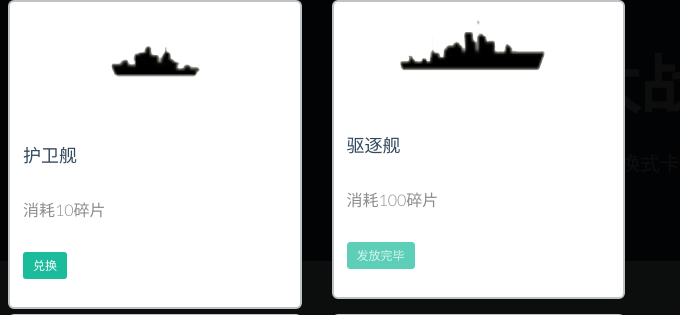
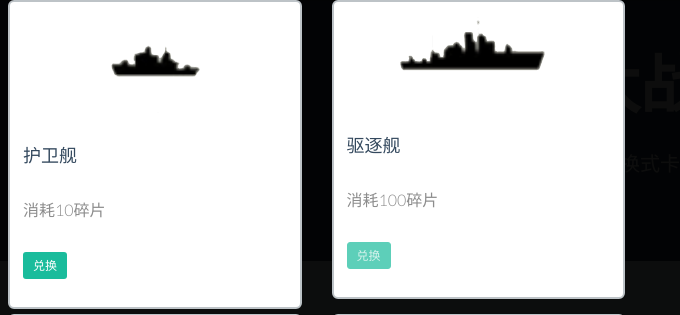
Before and after one commit to ubltroll/lamer_py, a Django app: page /home/ in a window 1280 px wide, after a click on "兑换传世战舰". Shown: the top 315 px of the page, without its empty margins (0-680 px from the left). Run offline with Django 3.2, Linux system fonts and the light colour scheme; a user stored in the database is signed in; data comes from the database, SQL or seed files in the repository; data that the repository does not hold is empty; some libraries are stand-ins or nearby versions.

Commit message:
驱逐舰开放

```diff
--- a/milicien/templates/user.html
+++ b/milicien/templates/user.html
@@ -154,8 +154,8 @@
 						                <h3 class="lead2">驱逐舰</h3>
 						                <p class="lead3">消耗100碎片</p><br />
 						                <p>
-						                    <a href="#" class="btn btn-xs btn-primary disabled" role="button" id='ship1' onclick="">
-						                        发放完毕
+						                    <a href="#" class="btn btn-xs btn-primary disabled" role="button" id='ship1' onclick="getship(1)">
+						                        兑换
 						                    </a>
 						                </p>
 						            </div>
```
